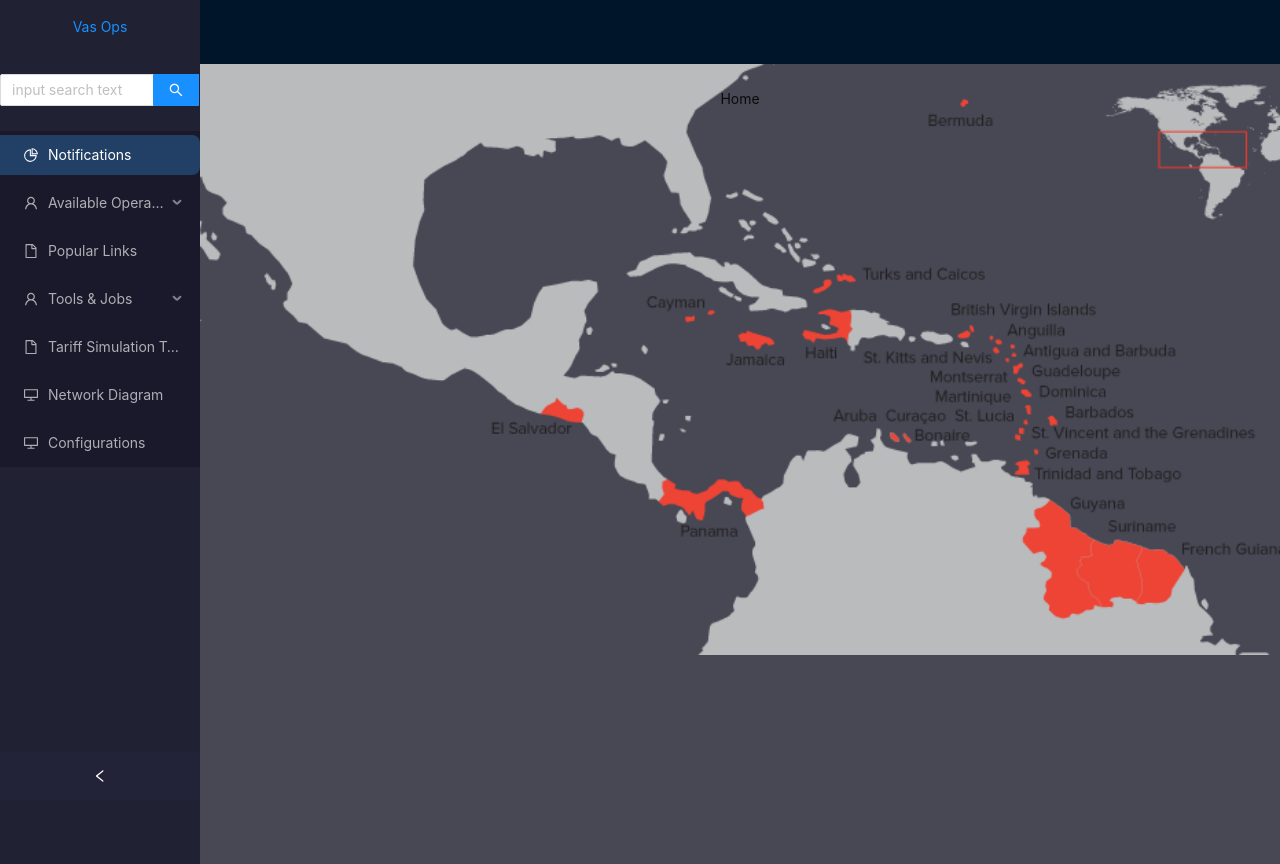
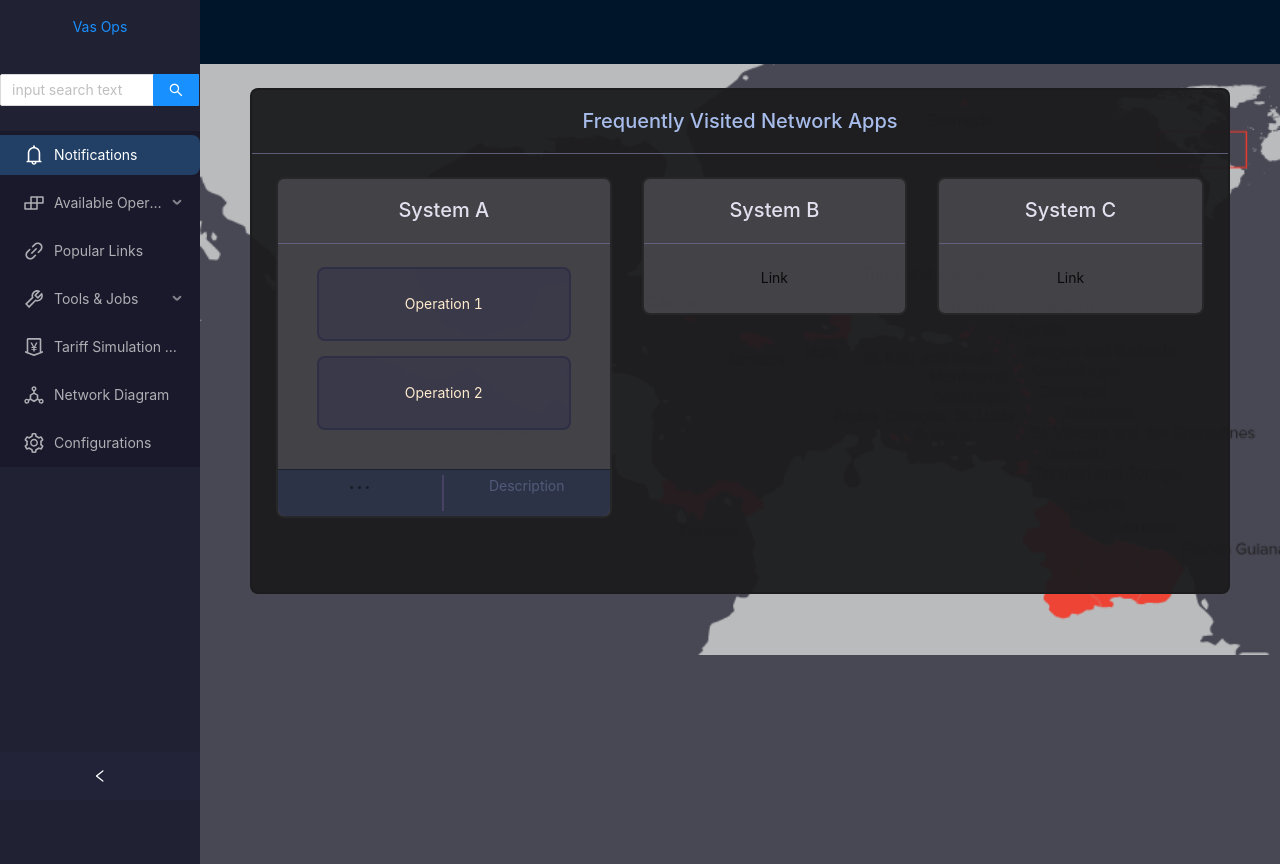
Before and after one commit to EJon-bit/react-azure-web-app, a React (Create React App) app in the folder networkgui-app/: page / in a window 1280 px wide. Built offline with nearby package versions, Linux system fonts and the light colour scheme.

Commit message:
update components

```diff
--- a/networkgui-app/src/components/HomePage.js
+++ b/networkgui-app/src/components/HomePage.js
@@ -1,12 +1,46 @@
+import { Card, Col, Row } from 'antd';
+import {EllipsisOutlined} from '@ant-design/icons'
 import React from 'react';
 import '../../node_modules/antd/dist/antd.css';
+import '../cssComponents/Home.scoped.css'
 
 
 class HomePage extends React.Component{
     render(){
         return(
             <div>
-                Home
+                <Card title="Frequently Visited Network Apps">
+                    <Row gutter={30}>
+                        <Col flex={5}>
+                            <Card id="SystemCard" title="System A"
+                                actions={[
+                                    <EllipsisOutlined onClick={this.showDrawer} key="ellipsis" />,
+                                    <p>Description</p>
+                                ]}>
+                                <Col flex={5}>
+                                    <Card id="opCard">
+                                        Operation 1
+                                    </Card>
+                                    <Card id="opCard">
+                                        Operation 2
+                                    </Card>
+                                </Col>
+                            </Card>
+                        </Col>
+
+                        <Col flex={5}>
+                            <Card id="SystemCard" title="System B">
+                                Link
+                            </Card>
+                        </Col>
+
+                        <Col flex={5}>
+                            <Card id="SystemCard" title="System C">
+                                Link
+                            </Card>
+                        </Col>
+                    </Row>
+                </Card>
             </div>
         );
     }
--- a/networkgui-app/src/components/NavSider.js
+++ b/networkgui-app/src/components/NavSider.js
@@ -4,10 +4,13 @@ import '../../node_modules/antd/dist/antd.css';
 import '../cssComponents/Sider.css';
 import {Layout, Input, Menu, Badge} from 'antd';
 import {
-  DesktopOutlined,
-  PieChartOutlined,
-  FileOutlined,
-  UserOutlined,
+  DeploymentUnitOutlined,
+  BellOutlined,
+  MoneyCollectOutlined,
+  BuildOutlined,
+  SettingOutlined,
+  ToolOutlined,
+  LinkOutlined
 } from '@ant-design/icons';
 
 const {Sider} = Layout;
@@ -37,13 +40,13 @@ class SiderNav extends React.Component {
           </div>
           <Search placeholder="input search text" onSearch={onSearch} enterButton />
           <Menu theme="dark" defaultSelectedKeys={['1']} mode="inline">
-            <Menu.Item key="1" icon={<PieChartOutlined><Badge size="small" count={5} offset={[-2, -10]}/></PieChartOutlined>}>
+            <Menu.Item key="1" icon={<BellOutlined style={{fontSize:'20px'}}><Badge size="small" count={5} offset={[-2, -10]}/></BellOutlined>}>
               <NavLink to="/notices">
                 Notifications
               </NavLink>
             </Menu.Item>
 
-            <SubMenu key="sub1" icon={<UserOutlined />} title="Available Operations">
+            <SubMenu key="sub1" icon={<BuildOutlined style={{fontSize:'20px'}}/>} title="Available Operations">
               <Menu.Item key="2"> <NavLink to="/operation1">Operation 1</NavLink> </Menu.Item>
               <Menu.Item key="3"> Operation 2</Menu.Item>
               <Menu.Item key="4">Operation 3</Menu.Item>
@@ -51,25 +54,25 @@ class SiderNav extends React.Component {
               <Menu.Item key="5">Current Jobs</Menu.Item> */}
             </SubMenu>
 
-            <Menu.Item key="5" icon={<FileOutlined />}>
+            <Menu.Item key="5" icon={<LinkOutlined style={{fontSize:'20px'}}/>}>
             <NavLink to="/PopLinks">Popular Links</NavLink>
             </Menu.Item>
 
-            <SubMenu key="sub2" icon={<UserOutlined />} title="Tools & Jobs">
+            <SubMenu key="sub2" icon={<ToolOutlined style={{fontSize:'20px'}}/>} title="Tools & Jobs">
               <Menu.Item key="6"> <NavLink to="/createJob">Create Job</NavLink> </Menu.Item>
               <Menu.Item key="7"><NavLink to="/jobsSubmitted">Submitted Jobs</NavLink></Menu.Item>
               <Menu.Item key="8"><NavLink to="/currentJobs">Current Jobs</NavLink></Menu.Item>
             </SubMenu>
 
-            <Menu.Item key="9" icon={<FileOutlined />}>
+            <Menu.Item key="9" icon={<MoneyCollectOutlined style={{fontSize:'20px'}}/>}>
               Tariff Simulation Testing
             </Menu.Item>
 
-            <Menu.Item key="10" icon={<DesktopOutlined />}>
+            <Menu.Item key="10" icon={<DeploymentUnitOutlined style={{fontSize:'20px'}}/>}>
               <NavLink to="/network">Network Diagram</NavLink>
             </Menu.Item>
 
-            <Menu.Item key="11" icon={<DesktopOutlined />}>
+            <Menu.Item key="11" icon={<SettingOutlined style={{fontSize:'20px'}}/>}>
               <NavLink to="/config">Configurations</NavLink>
             </Menu.Item>
           </Menu>
--- a/networkgui-app/src/components/Notifications.js
+++ b/networkgui-app/src/components/Notifications.js
@@ -1,6 +1,6 @@
 import React from 'react';
 import 'antd/dist/antd.css';
-import '../cssComponents/Notifications.css'
+import '../cssComponents/Notifications.scoped.css'
 import {Alert, Card, Row, Col, Popconfirm, Button} from 'antd';
 
 class Notifications extends React.Component{
--- a/networkgui-app/src/components/Operation Pages/Operation1.js
+++ b/networkgui-app/src/components/Operation Pages/Operation1.js
@@ -1,6 +1,6 @@
 import React from 'react';
 import 'antd/dist/antd.css';
-import '../../cssComponents/operations.css'
+//import '../../cssComponents/operations.css'
 
 import Operation from './Sub Op Components/Operation';
 
--- a/networkgui-app/src/components/Operation Pages/Sub Op Components/Operation.js
+++ b/networkgui-app/src/components/Operation Pages/Sub Op Components/Operation.js
@@ -1,14 +1,28 @@
 import React from 'react';
 import {Row, Col} from 'antd';
 import 'antd/dist/antd.css';
-import '../../../cssComponents/operations.css'
+import '../../../cssComponents/operations.scoped.css'
 import ActivityTable from './ActivityTable'
-import {Card} from 'antd';
+import {Card, Drawer} from 'antd';
 import { EditOutlined, EllipsisOutlined, SettingOutlined } from '@ant-design/icons';
 
 const { Meta } = Card;
 
 class Operation extends React.Component{
+    state = { visible: false };
+
+    showDrawer = () => {
+        this.setState({
+        visible: true,
+        });
+    };
+
+    onClose = () => {
+        this.setState({
+        visible: false,
+        });
+    };
+
     render(){
         return(
             <div>
@@ -17,12 +31,12 @@ class Operation extends React.Component{
                         <Col flex={5}>
                             <Card id="attachments"
                                 actions={[
-                                <SettingOutlined key="setting" />,
-                                <EditOutlined key="edit" />,
-                                <EllipsisOutlined key="ellipsis" />,
+                                    <SettingOutlined onClick={this.showDrawer} key="setting" />,
+                                    <EditOutlined onClick={this.showDrawer} key="edit" />,
+                                    <EllipsisOutlined onClick={this.showDrawer} key="ellipsis" />
                                 ]}>
                                 <Meta
-                                title=" File Name"
+                                title="File Name"
                                 description="File description"/>
                             </Card>
                         </Col>
@@ -60,6 +74,14 @@ class Operation extends React.Component{
                         </Col>
                     </Row>
                 </Card>
+
+                <Drawer
+                    width={640}
+                    placement="right"
+                    closable={false}
+                    onClose={this.onClose}
+                    visible={this.state.visible}>
+                </Drawer>
             </div>
         );
     }
--- /dev/null
+++ b/networkgui-app/src/cssComponents/Home.scoped.css
@@ -0,0 +1,49 @@
+.ant-card#SystemCard{
+    background: rgba(72, 72, 77, 0.877);
+    border-radius: 8px;
+    border-color:rgba(29, 29, 31, 0.726);
+    border-width: 2px;
+}
+
+.ant-card#SystemCard .ant-card-head {
+    color: rgba(234, 232, 247, 0.952);
+    font-weight: 500;
+    font-size: 20px;
+}
+
+.ant-card#opCard{
+    background: rgba(56, 56, 75, 0.822);
+    border-radius: 8px;
+    border-color:rgba(44, 44, 68, 0.801);
+    border-width: 2px;
+    color: blanchedalmond;
+    font-weight: normal;
+    margin-bottom: 15px;
+}
+
+.ant-card#SystemCard .ant-card-actions {
+    margin: 0;
+    padding: 0;
+    list-style: none;
+    background: rgb(45, 51, 71);
+    border-top: 1px solid #1c212c;
+    /* border-bottom: 1px solid #1c212c;
+    border-left: 2px solid #1c212c; */
+    border-radius: 0px 0px 8px 8px ;
+  }
+
+  .ant-card#SystemCard .ant-card-actions > li {
+    float: left;
+    margin: 5px 0;
+    color: rgba(95, 106, 141, 0.719);
+    text-align: center;
+  }
+
+  .ant-card#SystemCard .ant-card-actions > li > span > .anticon {
+    font-size: 25px;
+    line-height: 22px;
+  }
+
+  .ant-card#SystemCard .ant-card-actions > li:not(:last-child) {
+    border-right: 2px solid #4e476bc7;
+  }
--- a/networkgui-app/src/cssComponents/Notifications.css
+++ b/networkgui-app/src/cssComponents/Notifications.scoped.css
@@ -14,6 +14,7 @@
 
 .ant-card-head {
     color: rgba(211, 8, 8, 0.952);
+    border-bottom: 1px solid #676588dc;
     font-weight: 500;
     font-size: 20px;
 }
--- a/networkgui-app/src/cssComponents/operations.css
+++ b/networkgui-app/src/cssComponents/operations.scoped.css
@@ -1,5 +1,6 @@
 .ant-card{
     margin-bottom: 50px;
+
 }
 
 .ant-card#attachments{
@@ -45,7 +46,7 @@
     color: rgba(210, 209, 223, 0.637);
   }
 
-  .ant-card-actions {
+  .ant-card#attachments .ant-card-actions{
     margin: 0;
     padding: 0;
     list-style: none;
@@ -56,18 +57,18 @@
     border-radius: 0px 0px 8px 8px ;
   }
 
-  .ant-card-actions > li {
+  .ant-card#attachments .ant-card-actions > li {
     float: left;
     margin: 12px 0;
     color: rgba(66, 75, 102, 0.521);
     text-align: center;
   }
 
-  .ant-card-actions > li > span > .anticon {
+  .ant-card#attachments .ant-card-actions > li > span > .anticon {
     font-size: 20px;
     line-height: 22px;
   }
-  .ant-card-actions > li:not(:last-child) {
+  .ant-card#attachments .ant-card-actions > li:not(:last-child) {
     border-right: 2px solid #4e476bc7;
   }
 
@@ -90,3 +91,19 @@
   border-color: #d9d9d9;
   cursor: not-allowed;
 }
+
+.ant-drawer-title {
+  margin: 0;
+  color: rgba(212, 209, 209, 0.85);
+  font-weight: 500;
+  font-size: 16px;
+  line-height: 22px;
+}
+.ant-drawer-content {
+  position: relative;
+  z-index: 1;
+  overflow: auto;
+  background-color: rgba(22, 28, 44, 0.925);
+  background-clip: padding-box;
+  border: 0;
+}
```
Also changed, not shown: networkgui-app/src/cssComponents/Home.css (deleted), 1 other file (tests, documents, lock files or other folders).
